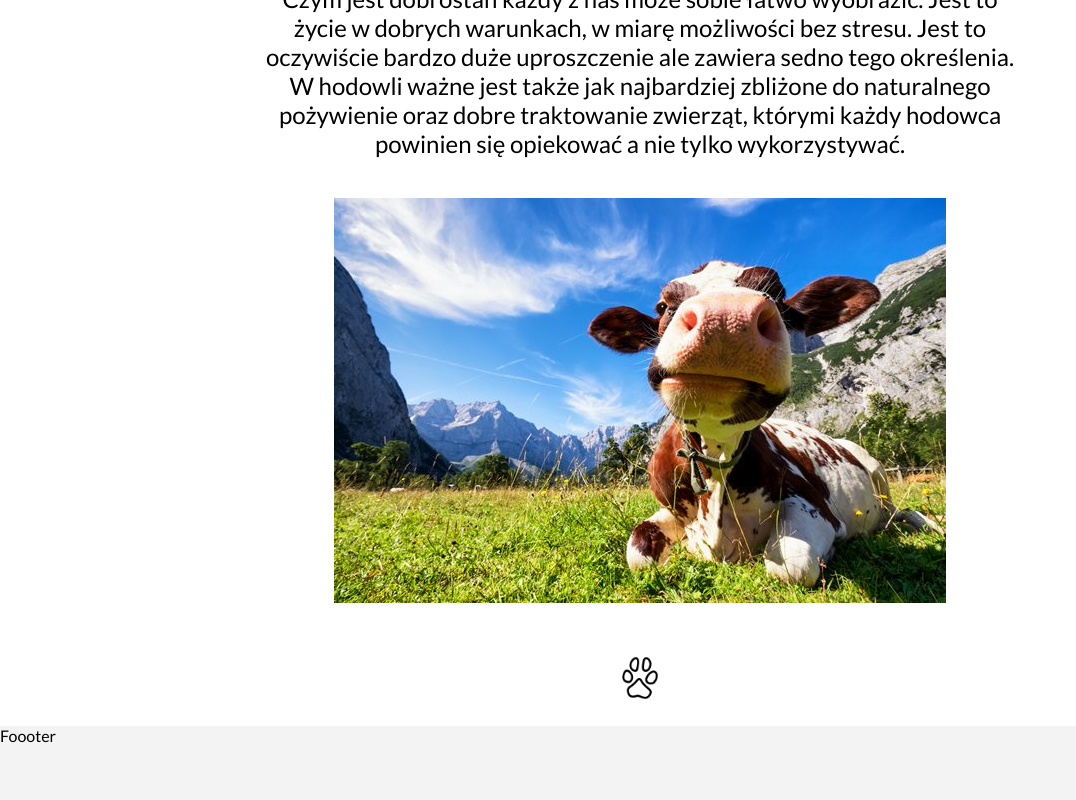
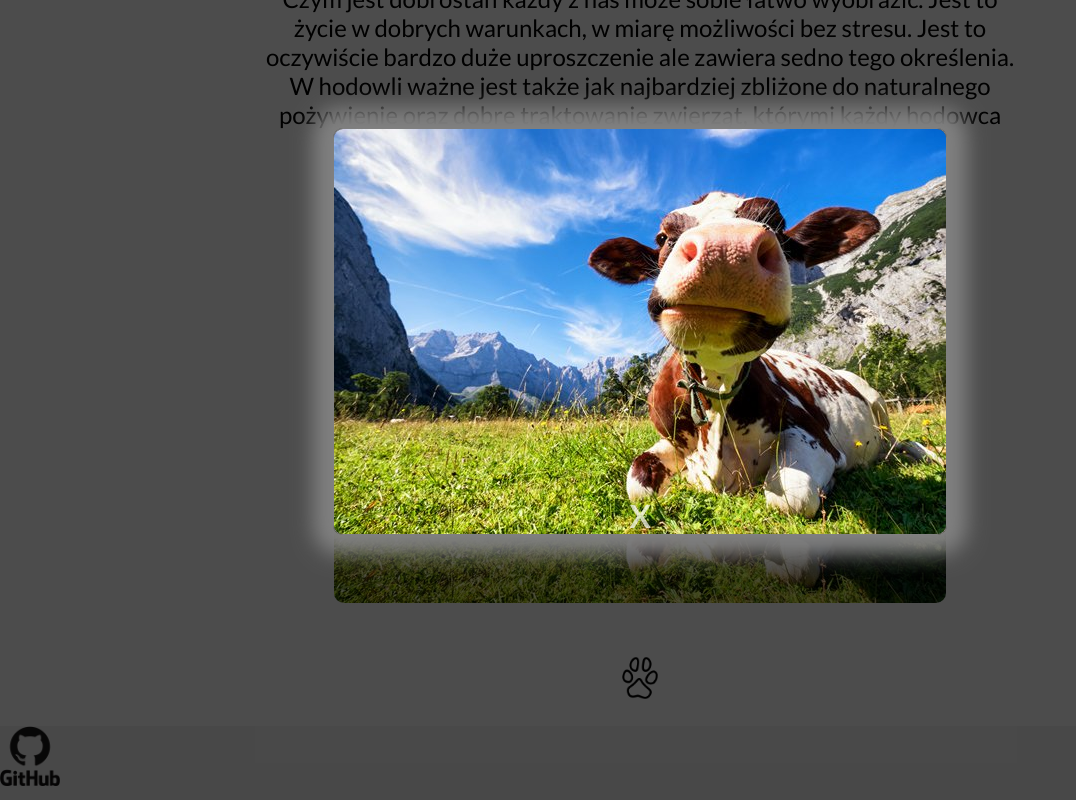
Before and after one commit to MaciekCelinski/simpleSite, a Vue app: page / in a window 1280 px wide. Both pictures are taken after a click on the picture 640 px from the left and 3072 px from the top of the page. Shown: the part 2672-3472 px from the top of the page, without its empty margins (0-1076 px from the left). Built offline with nearby package versions, Linux system fonts and the light colour scheme.

Commit message:
modal added plus extras

```diff
--- a/src/components/Layout/Footer.vue
+++ b/src/components/Layout/Footer.vue
@@ -1,14 +1,23 @@
 <template>
-	<div id="footer">Foooter</div>
+	<div id="footer">
+		<div class="row">
+			<a href="https://github.com/MaciekCelinski/simpleSite" target="_blank"><img id="github" src="../../assets/github.png" alt=""></a>
+		</div>
+	</div>
 </template>
 
 <script>
-export default {};
+	export default {};
 </script>
 
 <style>
-#footer {
-	background: rgb(243, 243, 243);
-	height: 120px;
-}
+	#footer {
+		background: rgb(243, 243, 243);
+		height: 180px;
+		display: flex;
+	}
+	#github {
+		max-height: 60px;
+		cursor: pointer;
+	}
 </style>
--- a/src/components/ThirdSection.vue
+++ b/src/components/ThirdSection.vue
@@ -3,15 +3,32 @@
 		<base-banner>{{ $t("ecoFarming") }}</base-banner>
 		<div id="thirdContent">
 			<p id="communicate">{{ $t("ecoCommunicate") }}</p>
-			<!-- <div></div> -->
-			<div id="main-img"><img src="../assets/cows2.jpg" alt="" /></div>
-			<!-- <div></div> -->
+
+			<div id="main-img">
+				<img
+					@click="showModal = true"
+					src="../assets/cows2.jpg"
+					alt=""
+				/>
+			</div>
+
+			<base-modal v-if="showModal" @close="showModal = false">
+				<div id="slot-img">
+					<img id="modalPic" src="../assets/cows2.jpg" alt="" />
+				</div>
+			</base-modal>
 		</div>
 	</div>
 </template>
 
 <script>
-export default {};
+	export default {
+		data() {
+			return {
+				showModal: false,
+			};
+		},
+	};
 </script>
 
 <style scoped>
@@ -30,14 +47,27 @@ export default {};
 
 	#main-img img {
 		max-width: 1000px;
+		border-radius: 10px;
 	}
 	#main-img img:hover {
 		transform: scale(1.01);
 		transition: transform 0.1s ease;
+		cursor: pointer;
 	}
 
 	#communicate {
 		font-size: 24px;
 		margin: 20px 20% 40px 20%;
 	}
+
+	#slot-img {
+		display: block;
+	}
+
+	#slot-img img {
+		margin: 10%;
+		border: 1px solid grey;
+		border-radius: 10px;
+		box-shadow: 0 0 20px 20px grey;
+	}
 </style>
--- a/src/components/UI/BaseBreaker.vue
+++ b/src/components/UI/BaseBreaker.vue
@@ -25,4 +25,27 @@ export default {
 #breaker img {
 	height: 50px;
 }
+
+#breaker img:hover {
+	animation: jump 1s forwards ease-in-out;
+
+}
+
+@keyframes jump {
+	0% {
+		transform: translateY(-0px);
+	}
+	25% {
+		transform: translateY(-10px);
+	}
+		50% {
+		transform: translateY(0px);
+	}
+		75% {
+		transform: translateY(-10px);
+	}
+		100% {
+		transform: translateY(0px);
+	}
+}
 </style>
--- /dev/null
+++ b/src/components/UI/BaseModal.vue
@@ -0,0 +1,69 @@
+<template>
+	<div @click="toggleModal" id="overflow">
+		<div id="modal"><slot></slot></div>
+		<div id="closeTag"><h1>X</h1></div>
+	</div>
+</template>
+
+<script>
+	export default {
+		emits: ["close"],
+		methods: {
+			toggleModal(e) {
+				// console.log("e.target ", e.target.tagName);
+				if (e.target.tagName === "H1") {
+					this.$emit("close", false);
+				}
+			},
+		},
+	};
+</script>
+
+<style scoped>
+	#overflow {
+		position: fixed;
+		overflow: auto;
+		top: 0;
+		left: 0;
+		width: 100%;
+		height: 100%;
+		background-color: rgba(0, 0, 0, 0.7);
+		z-index: 2;
+		animation: slideModal 1s ease-in;
+	}
+
+	#modal {
+		display: block;
+		z-index: 99;
+		animation: slideModal 1s ease-in;
+	}
+
+	@keyframes slideModal {
+		0% {
+			opacity: 0;
+		}
+		100% {
+			opacity: 1;
+		}
+	}
+
+	h1 {
+		border: none;
+		opacity: 0.7;
+	}
+
+	h1:hover {
+		font-size: 2.2em;
+		cursor: pointer;
+	}
+
+	#closeTag {
+		color: whitesmoke;
+		border: none;
+		transform: translateY(-200px);
+	}
+
+	#modal {
+		display: block;
+	}
+</style>
--- a/src/main.js
+++ b/src/main.js
@@ -7,12 +7,12 @@ import BaseBreaker from "./components/UI/BaseBreaker.vue";
 import BaseButton from "./components/UI/BaseButton.vue";
 import BaseCard from "./components/UI/BaseCard.vue";
 import BaseMotto from "./components/UI/BaseMotto.vue";
+import BaseModal from "./components/UI/BaseModal.vue";
 
 // components
 import App from "./App.vue";
 
 // directives
-
 
 // languages
 import en from "./locales/en.json";
@@ -38,7 +38,7 @@ app.component("BaseBreaker", BaseBreaker);
 app.component("BaseButton", BaseButton);
 app.component("BaseCard", BaseCard);
 app.component("BaseMotto", BaseMotto);
-
+app.component("BaseModal", BaseModal);
 
 app.use(i18n);
 app.mount("#app");
--- /dev/null
+++ b/vue.config.js
@@ -0,0 +1,4 @@
+// vue.config.js
+module.exports = {
+	publicPath: "/simpleSite/",
+};
```
Also changed, not shown: src/App.vue (indentation only), src/assets/github.png (added). Lines whose indentation alone changed are shown as unchanged.
